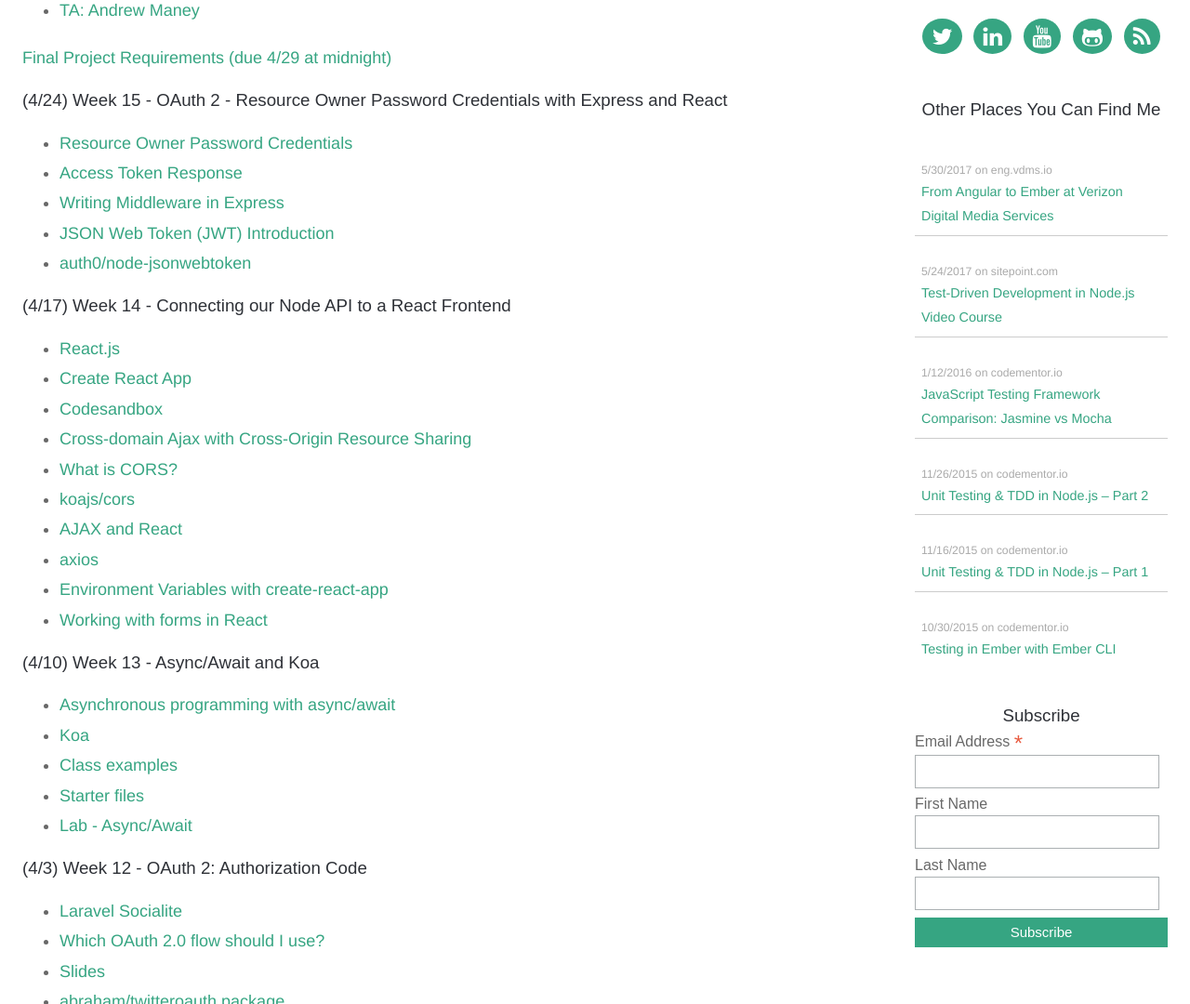
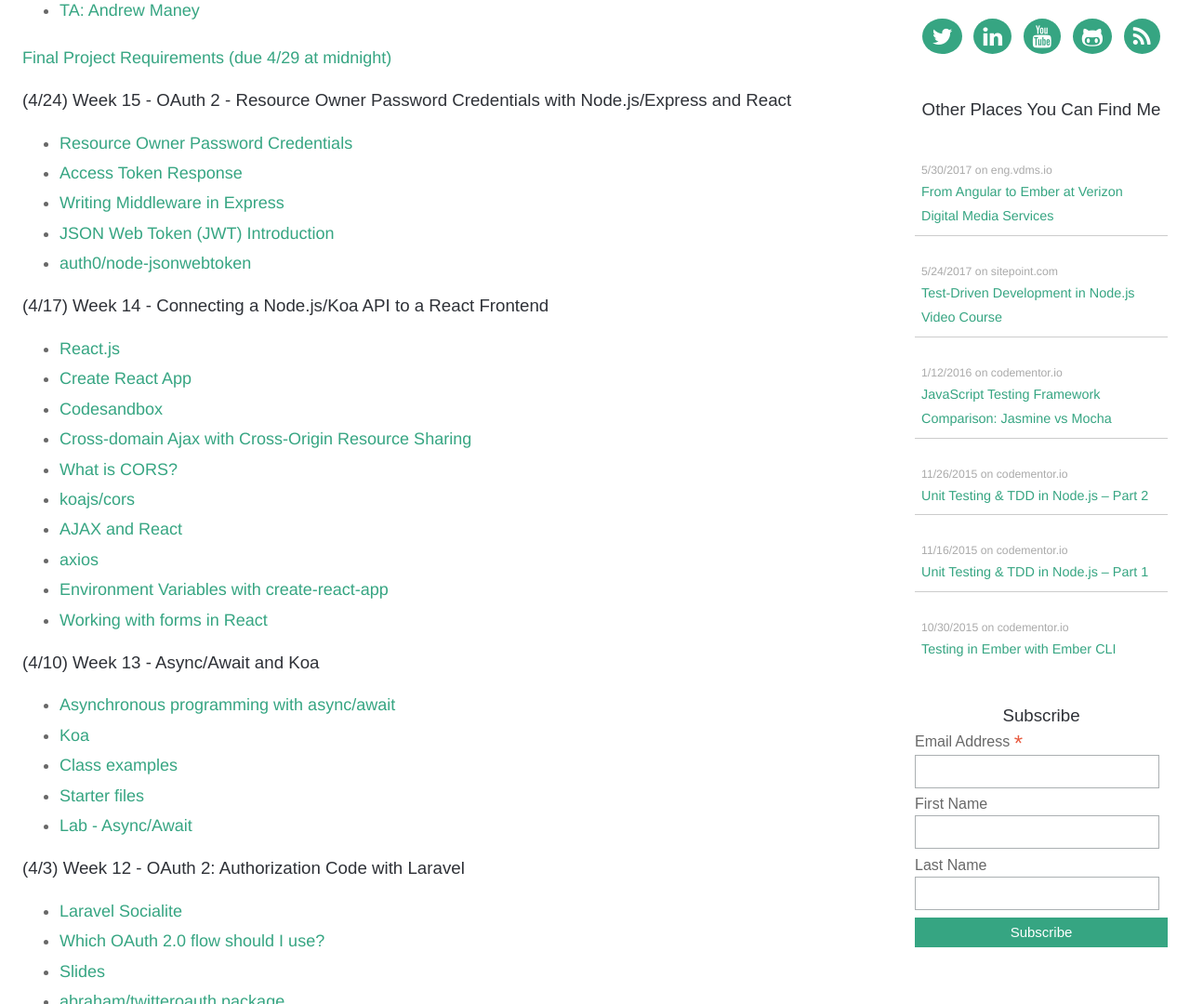
Before and after one commit to iamdtang/skaterdav85.github.io, a Jekyll site: the page built from teaching/2018/itp405.md, in a window 1280 px wide and 1400 px high, cut to the strip 320-1400 px from the top of the window. Shown: the whole strip at 93% size. Built offline with Jekyll 4.4.1, drawn with Linux system fonts in a browser that asks for light colours; nearby versions of some CDN libraries; some of the changed text lies outside the part shown.

Commit message:
Update itp405.md

```diff
--- a/teaching/2018/itp405.md
+++ b/teaching/2018/itp405.md
@@ -15,7 +15,7 @@ layout: default
 * https://stackoverflow.com/questions/14221722/set-cookie-on-browser-with-ajax-request-via-cors
 * https://stackoverflow.com/questions/8863571/cors-request-why-are-the-cookies-not-sent -->
 
-### (4/24) Week 15 - OAuth 2 - Resource Owner Password Credentials with Express and React
+### (4/24) Week 15 - OAuth 2 - Resource Owner Password Credentials with Node.js/Express and React
 
 * [Resource Owner Password Credentials](https://www.oauth.com/oauth2-servers/access-tokens/password-grant/)
 * [Access Token Response](https://www.oauth.com/oauth2-servers/access-tokens/access-token-response/)
@@ -23,7 +23,7 @@ layout: default
 * [JSON Web Token (JWT) Introduction](https://jwt.io/introduction/)
 * [auth0/node-jsonwebtoken](https://github.com/auth0/node-jsonwebtoken)
 
-### (4/17) Week 14 - Connecting our Node API to a React Frontend
+### (4/17) Week 14 - Connecting a Node.js/Koa API to a React Frontend
 
 * [React.js](https://reactjs.org/)
 * [Create React App](https://github.com/facebook/create-react-app)
@@ -44,7 +44,7 @@ layout: default
 * [Starter files](https://github.com/skaterdav85/itp405-koa/tree/starter)
 * [Lab - Async/Await](/teaching/2018/labs/node3)
 
-### (4/3) Week 12 - OAuth 2: Authorization Code
+### (4/3) Week 12 - OAuth 2: Authorization Code with Laravel
 
 * [Laravel Socialite](https://laravel.com/docs/5.6/socialite)
 * [Which OAuth 2.0 flow should I use?](https://auth0.com/docs/api-auth/which-oauth-flow-to-use)
@@ -54,7 +54,7 @@ layout: default
 ](https://stackoverflow.com/questions/1809595/what-should-table-structure-look-like-when-adding-open-auth-login-to-user-model)
 * [Lab - Socialite](/teaching/2018/labs/socialite)
 
-### (3/27) Week 11 - OAuth 2: Client Credentials
+### (3/27) Week 11 - OAuth 2: Client Credentials with Node.js/Express
 
 * [OAuth 2 - Client Credentials Flow with Twitter](https://developer.twitter.com/en/docs/basics/authentication/overview/application-only)
 * [Slides](https://docs.google.com/presentation/d/1rrt__h7W23TGJ2rFY3eigqf5kEvLPMlY_q-c_gf6nk0/edit?usp=sharing)
@@ -62,7 +62,7 @@ layout: default
 * [Register a Twitter App](https://apps.twitter.com/)
 * [Twitter API Reference](https://developer.twitter.com/en/docs/api-reference-index)
 
-### (3/20) Week 10 - Promises & Object Relational Mapping
+### (3/20) Week 10 - Promises & Object Relational Mapping in Node.js
 
 * [Exercise - Promisify setTimeout](/teaching/2018/exercises/promisify-setTimeout)
 * [Resource: MDN - Promise](https://developer.mozilla.org/en-US/docs/Web/JavaScript/Reference/Global_Objects/Promise)
```
